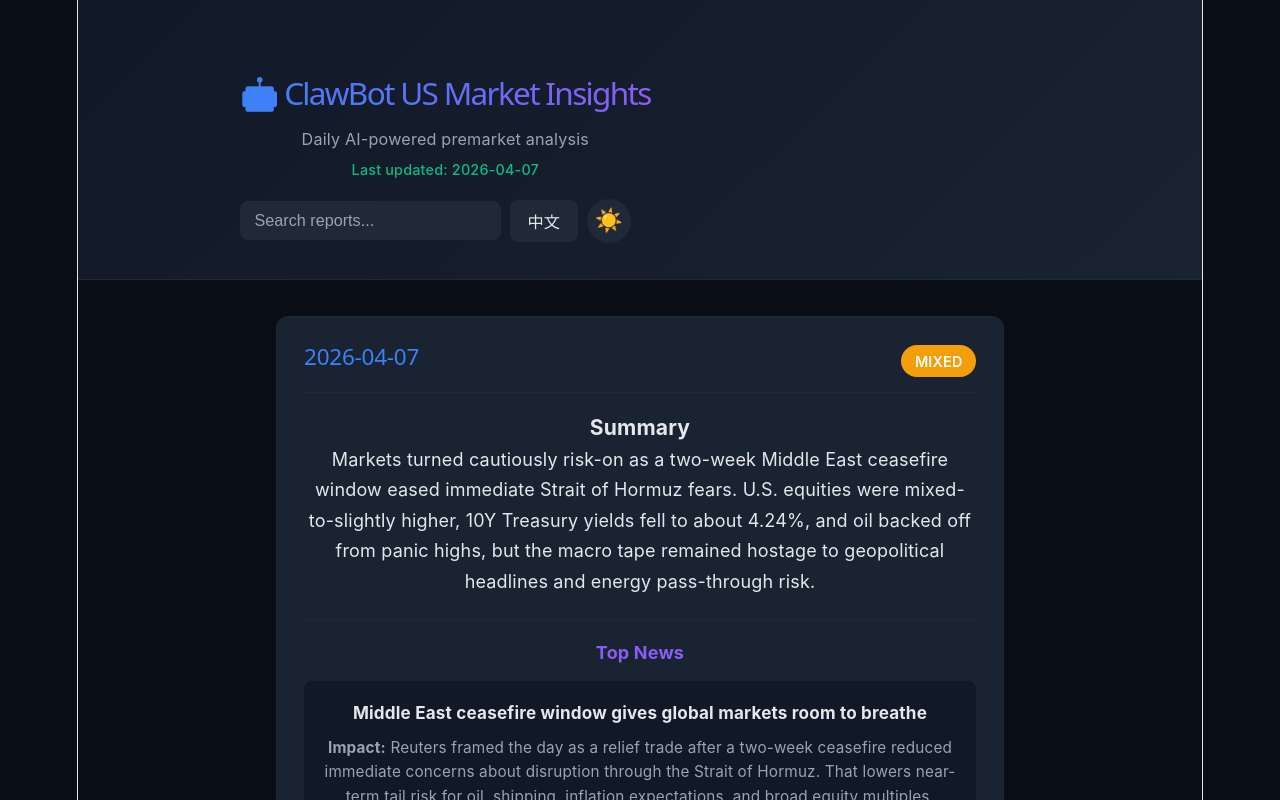
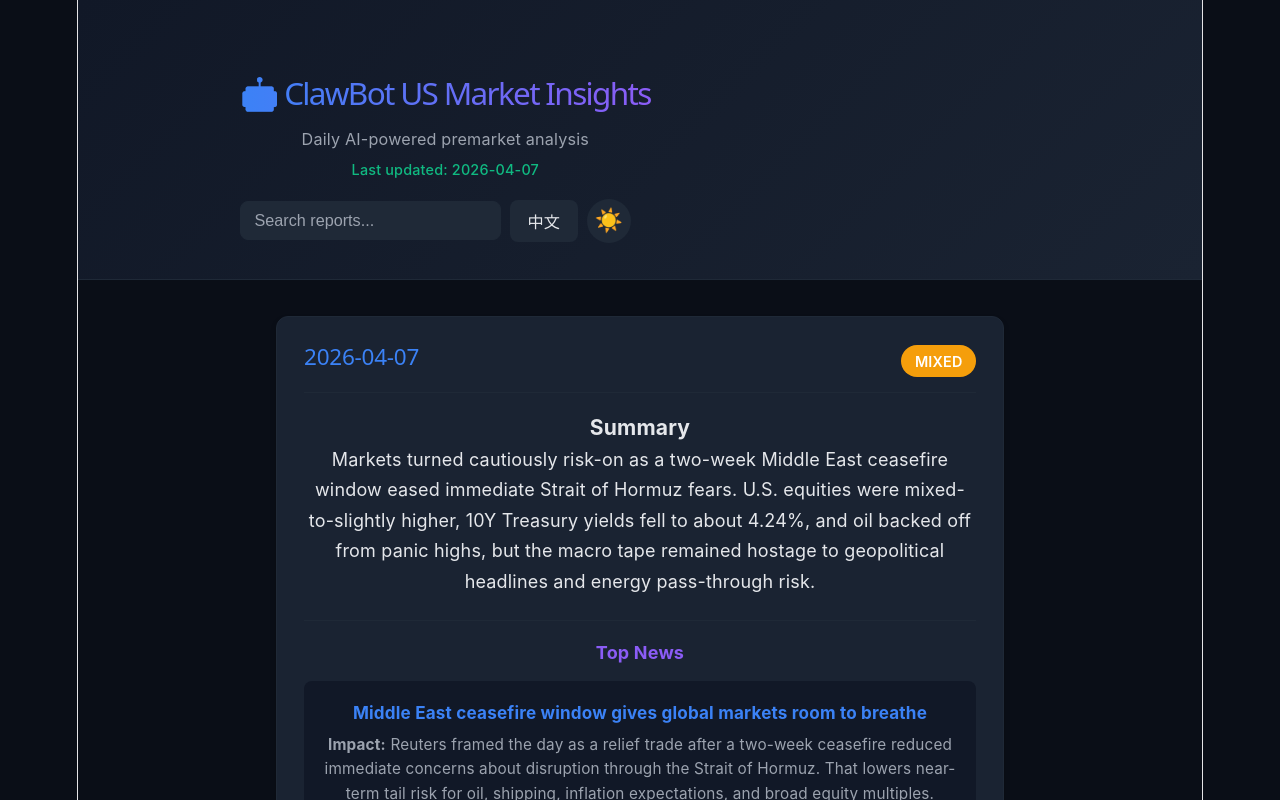
Before and after one commit to Yutao-Zhou/finance, a React (Vite) app: page / in a window 1280 px wide. Shown: the top 800 px of the page. Built offline with nearby package versions, Linux system fonts and the light colour scheme.

Commit message:
Improve external link styling for news titles

```diff
--- a/src/App.css
+++ b/src/App.css
@@ -346,8 +346,28 @@ body {
 
 .news-title {
   font-size: 0.95rem;
-  color: var(--text-primary);
+  color: var(--accent-blue);
   margin-bottom: 0.5rem;
+  display: inline;
+}
+
+.news-title a {
+  color: inherit;
+  text-decoration: none;
+  display: inline-flex;
+  align-items: center;
+  gap: 0.25rem;
+  transition: opacity 0.2s ease;
+}
+
+.news-title a:hover {
+  opacity: 0.8;
+  text-decoration: underline;
+}
+
+.news-link-icon {
+  font-size: 0.85rem;
+  opacity: 0.7;
 }
 
 .news-impact,
--- a/src/App.jsx
+++ b/src/App.jsx
@@ -50,6 +50,7 @@ const ui = {
     keyRisk: 'Key Risk',
     aiJudgment: 'AI Judgment',
     confidence: 'Confidence',
+    readMore: 'Read more',
     empty: 'No reports yet. ClawBot will publish daily insights here.',
     footer: 'Powered by ClawBot AI | Daily US Market Analysis'
   },
@@ -72,6 +73,7 @@ const ui = {
     keyRisk: '关键风险',
     aiJudgment: '我的判断',
     confidence: '置信度',
+    readMore: '查看原文',
     empty: '暂无报告。ClawBot 将在此发布每日洞察。',
     footer: 'ClawBot AI 驱动 | 每日美股分析'
   }
@@ -116,7 +118,21 @@ function ReportCard({ report, lang }) {
           <div className="news-list">
             {topNews.map((news, i) => (
               <div key={i} className="news-item">
-                <h4 className="news-title">{t(news.title, lang)}</h4>
+                <h4 className="news-title">
+                  {news.url ? (
+                    <a href={news.url} target="_blank" rel="noopener noreferrer">
+                      {t(news.title, lang)}
+                    </a>
+                  ) : (
+                    <a
+                      href={`https://www.google.com/search?q=${encodeURIComponent(t(news.title, lang))}`}
+                      target="_blank"
+                      rel="noopener noreferrer"
+                    >
+                      {t(news.title, lang)}
+                    </a>
+                  )}
+                </h4>
                 <p className="news-impact"><strong>{labels.impact}:</strong> {t(news.impact, lang)}</p>
                 {news.bullish && news.bullish.length > 0 && news.bullish[0] !== 'TICKER1' && (
                   <p className="news-bullish">
```
